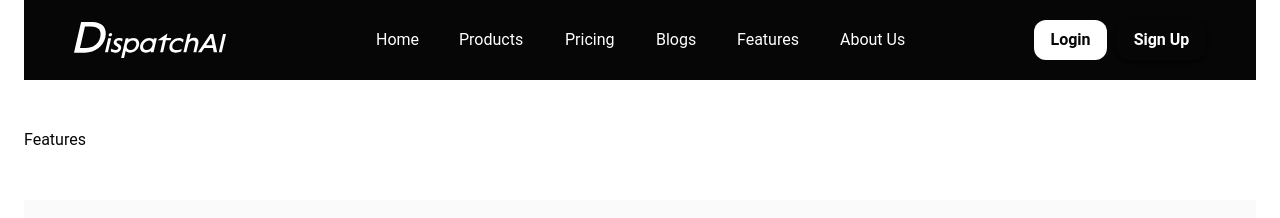
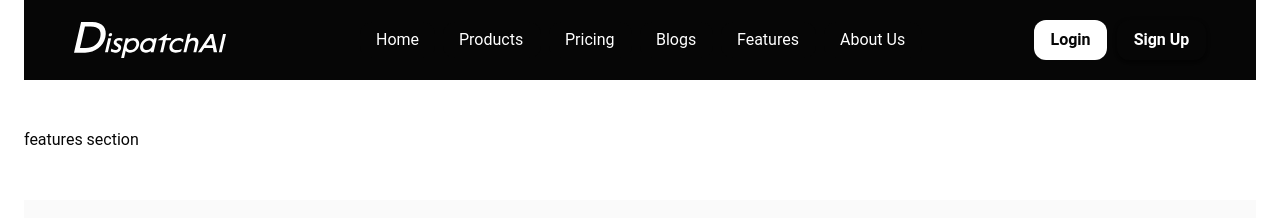
Before and after one commit to Dispatch-AI-com/frontend, a Next.js app: page /features in a window 1280 px wide. Shown: the top 218 px of the page. Built offline with nearby package versions, Linux system fonts and the light colour scheme.

Commit message:
Edited features section

```diff
--- a/src/app/features/components/FeaturesSection.tsx
+++ b/src/app/features/components/FeaturesSection.tsx
@@ -1,7 +1,7 @@
 export default function HeroSection() {
     return (
       <>
-          <p>Features</p>
+          <p>features section</p>
       </>
     );
   }
```
